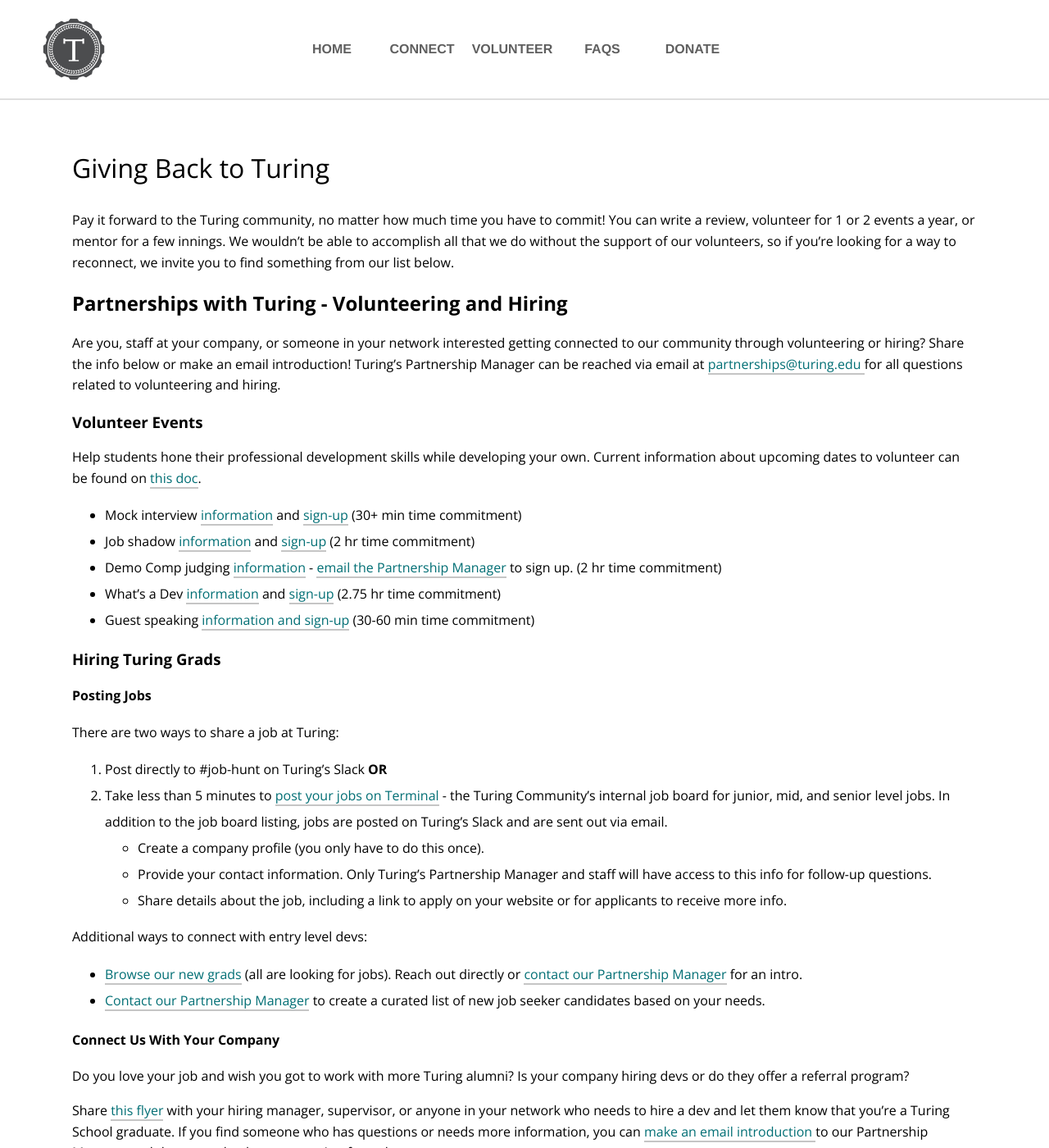
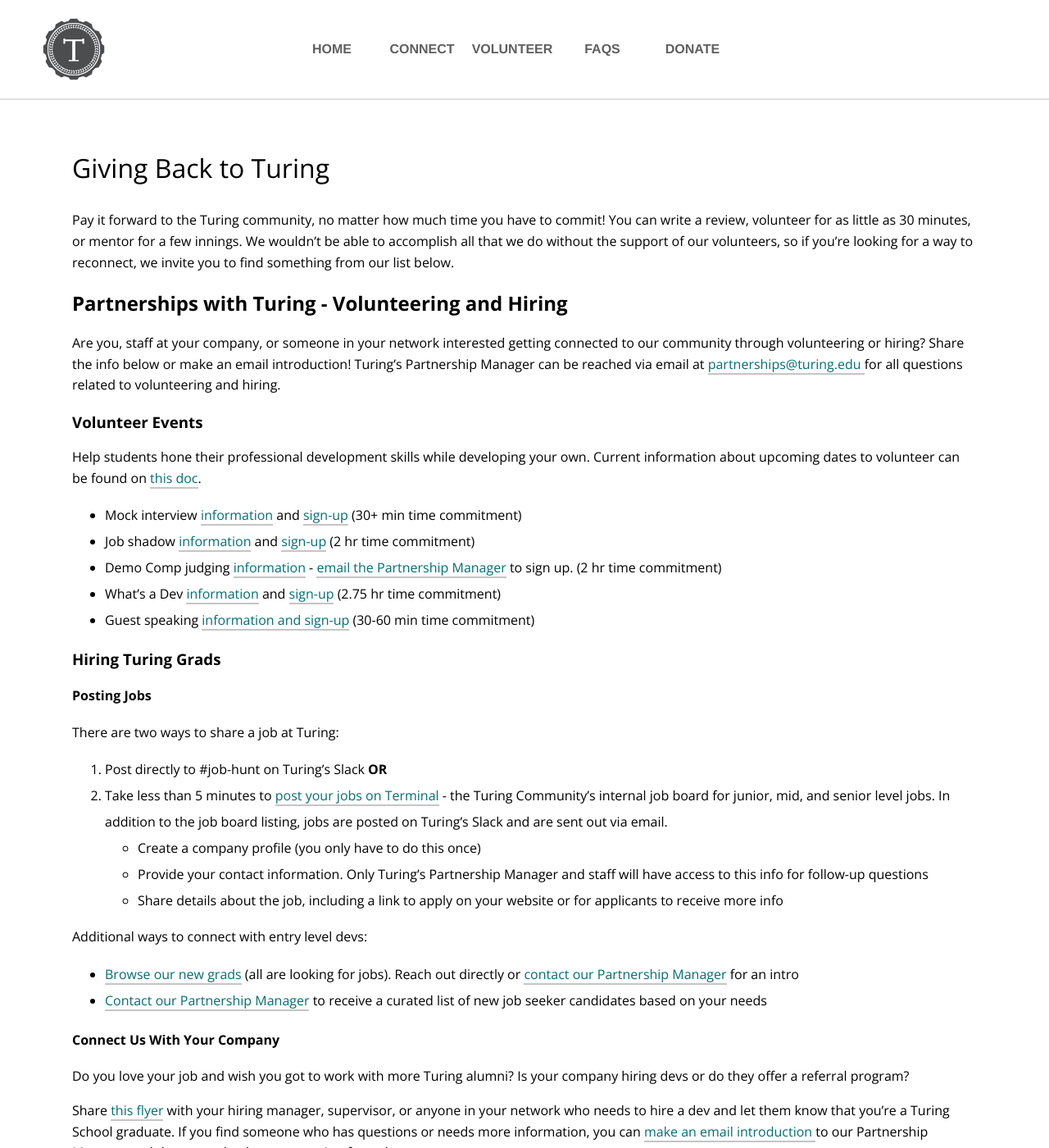
Before and after one commit to turingschool/alumni-site, a Jekyll site: the page built from volunteer.md, in a window 1280 px wide and 1400 px high. Shown: the whole window at 82% size. Built offline with Jekyll 4.4.1, drawn with Linux system fonts in a browser that asks for light colours; nearby versions of some CDN libraries; comment, search, counter and statistics services are not loaded; some of the changed text lies outside the part shown.

Commit message:
Update volunteer.md

```diff
--- a/volunteer.md
+++ b/volunteer.md
@@ -4,7 +4,7 @@ title: Giving Back to Turing
 permalink: /volunteer/
 ---
 
-Pay it forward to the Turing community, no matter how much time you have to commit! You can write a review, volunteer for 1 or 2 events a year, or mentor for a few innings. We wouldn't be able to accomplish all that we do without the support of our volunteers, so if you're looking for a way to reconnect, we invite you to find something from our list below.
+Pay it forward to the Turing community, no matter how much time you have to commit! You can write a review, volunteer for as little as 30 minutes, or mentor for a few innings. We wouldn't be able to accomplish all that we do without the support of our volunteers, so if you're looking for a way to reconnect, we invite you to find something from our list below.
 
 ## Partnerships with Turing - Volunteering and Hiring
 Are you, staff at your company, or someone in your network interested getting connected to our community through volunteering or hiring? Share the info below or make an email introduction! Turing's Partnership Manager can be reached via email at <a href="mailto:partnerships@turing.edu ">partnerships@turing.edu </a> for all questions related to volunteering and hiring.
@@ -25,13 +25,13 @@ Help students hone their professional development skills while developing your o
 There are two ways to share a job at Turing:
 1. Post directly to #job-hunt on Turing's Slack **OR**
 2. Take less than 5 minutes to <a href="https://terminal.turing.edu/add-job" target="_blank">post your jobs on Terminal</a> - the Turing Community's internal job board for junior, mid, and senior level jobs. In addition to the job board listing, jobs are posted on Turing’s Slack and are sent out via email.
-* Create a company profile (you only have to do this once).
-* Provide your contact information. Only Turing’s Partnership Manager and staff will have access to this info for follow-up questions.
-* Share details about the job, including a link to apply on your website or for applicants to receive more info.
+* Create a company profile (you only have to do this once)
+* Provide your contact information. Only Turing’s Partnership Manager and staff will have access to this info for follow-up questions
+* Share details about the job, including a link to apply on your website or for applicants to receive more info
 
 Additional ways to connect with entry level devs:
-* <a href="https://terminal.turing.edu/profiles" target="_blank">Browse our new grads</a> (all are looking for jobs). Reach out directly or <a href="mailto:partnerships@turing.edu">contact our Partnership Manager</a> for an intro.
-* <a href="mailto:partnerships@turing.edu">Contact our Partnership Manager</a> to create a curated list of new job seeker candidates based on your needs.
+* <a href="https://terminal.turing.edu/profiles" target="_blank">Browse our new grads</a> (all are looking for jobs). Reach out directly or <a href="mailto:partnerships@turing.edu">contact our Partnership Manager</a> for an intro
+* <a href="mailto:partnerships@turing.edu">Contact our Partnership Manager</a> to receive a curated list of new job seeker candidates based on your needs
 
 #### Connect Us With Your Company
 
@@ -63,13 +63,13 @@ If you're interested in mentoring, please fill out <a href="https://airtable.com
 ## Recruitment and Admissions
 Opportunities for you to connect with prospective Turing students:
 * Refer folks by sending them to our <a href="https://turing.edu/programs" target="_blank">Programs page</a>
-* Almost every applicant reports that they read reviews of the program before attending. Please add your experience to <a href="https://www.coursereport.com/schools/turing" target="_blank">Course Report</a>, <a href="https://www.switchup.org/bootcamps/turing-school-of-software-and-design" target="_blank">SwitchUp</a>, <a href="https://careerkarma.com/schools/turing/" target="_blank">Career Karma</a>, and even <a href="https://www.google.com/maps/place/Turing+School+of+Software+%26+Design/@46.423669,-129.9427085,3z/data=!3m1!4b1!4m6!3m5!1s0x876c78c4f77d2b15:0x3ff4c7d558d0edd1!8m2!3d46.423669!4d-129.9427086!16s%2Fg%2F11b5wnd6_b" target="_blank">Google</a>.
+* Almost every applicant reports that they read reviews of the program before attending. Please add your experience to <a href="https://www.coursereport.com/schools/turing" target="_blank">Course Report</a>, <a href="https://www.switchup.org/bootcamps/turing-school-of-software-and-design" target="_blank">SwitchUp</a>, <a href="https://careerkarma.com/schools/turing/" target="_blank">Career Karma</a>, and even <a href="https://www.google.com/maps/place/Turing+School+of+Software+%26+Design/@46.423669,-129.9427085,3z/data=!3m1!4b1!4m6!3m5!1s0x876c78c4f77d2b15:0x3ff4c7d558d0edd1!8m2!3d46.423669!4d-129.9427086!16s%2Fg%2F11b5wnd6_b" target="_blank">Google</a>
 * Help our Marketing Team by <a href="https://docs.google.com/forms/d/e/1FAIpQLScoiT6jO4W1xneJLOmWySEj4CH5g8d9wS4Tmsj2KQF_mrp3jA/viewform" target="_blank">sharing your Turing story</a>
 * Join the #prospective_contacts Slack channel to help our Recruitment Coordinators answer questions from prospective students
 
 ## Donating to Turing
 Many companies want to support nonprofits that their employees are passionate about. If you are interested in <a href="https://turing.edu/donate" target="_blank">donating to Turing</a>, check to see if your organization matches donations or gives grants. Contact your HR or DEI lead to ask about:
-* Corporate sponsorship of scholarships, Launch, or DEI efforts
+* Corporate sponsorship of <a href="https://turing.edu/financing/scholarships" target="_blank">scholarships</a>, <a href="https://turing.edu/launch/launch" target="_blank">Launch</a>, or <a href="https://writing.turing.edu/turings-demo-comp-is-a-glimpse-at-a-more-diverse-accessible-tech-industry/" target="_blank">DEI efforts</a>
 * Grant making for nonprofits that increase diversity and inclusion in the tech sector, workforce development, or reducing income inequality
 * Matching cash donations of volunteer hours
 
```
